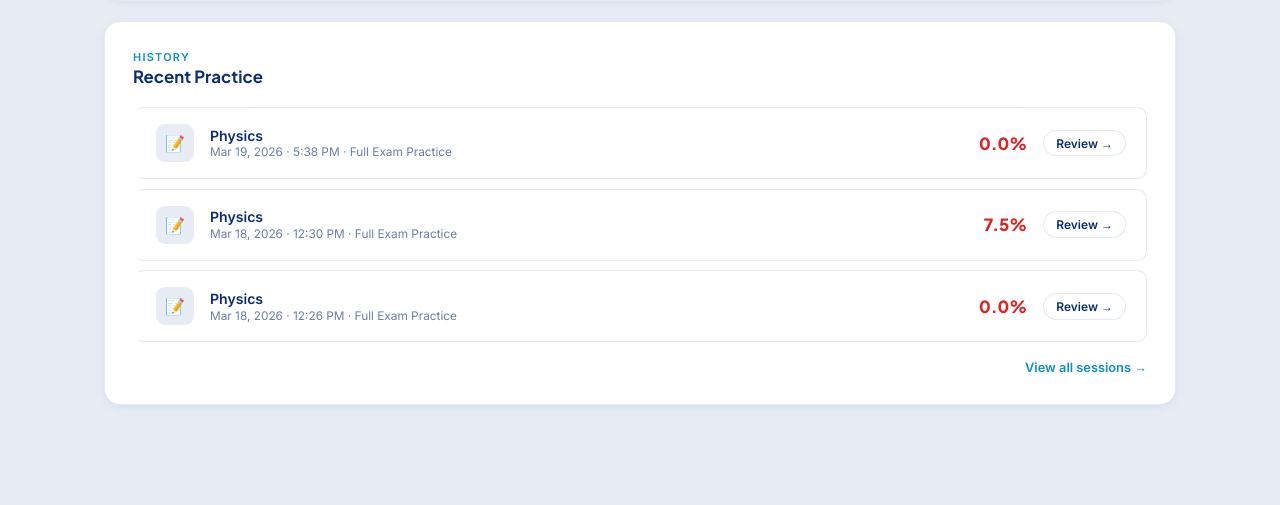
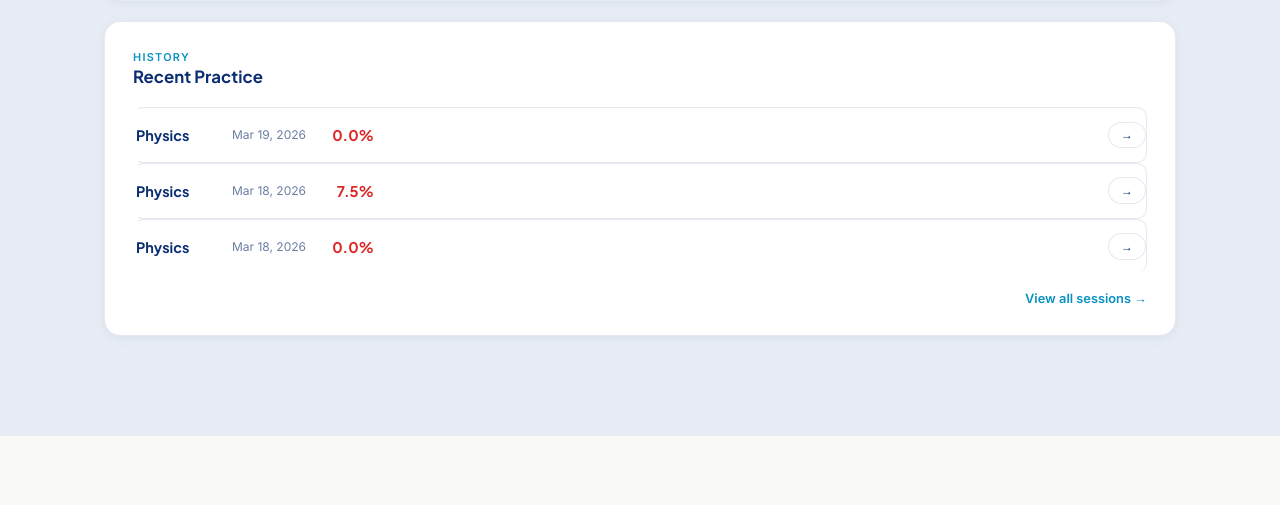
Before and after one commit to Oneshojon/Brainz-Academy, a Django app: page /dashboard/ in a window 1280 px wide. Shown: the part 1144-1649 px from the top of the page. After the commit the page ends 1580 px from the top, so only its background shows below. Run offline with Django 5.2, Linux system fonts and the light colour scheme; a user stored in the database is signed in; data comes from the database, SQL or seed files in the repository.

Commit message:
Fix recent session on dashboard - 2

```diff
--- a/Users/static/Users/dashboard.css
+++ b/Users/static/Users/dashboard.css
@@ -79,56 +79,127 @@
 }
 .btn-upgrade:hover { background: #9a6e00; }
 
-@media (max-width: 640px) {
+/* ── Recent Sessions: card layout ── */
+.sessions-list {
+  display: flex;
+  flex-direction: column;
+  gap: 0;
+}
+
+.session-row {
+  display: flex;
+  align-items: flex-start;
+  justify-content: space-between;
+  padding: 1.1rem 0.25rem;
+  border-bottom: 1px solid var(--border);
+  gap: 0.5rem;
+}
+
+.session-row:last-child {
+  border-bottom: none;
+}
+
+.session-main {
+  display: flex;
+  flex-direction: column;
+  gap: 0.25rem;
+  flex: 1;
+}
+
+.session-title {
+  font-family: 'Plus Jakarta Sans', sans-serif;
+  font-weight: 700;
+  font-size: 1rem;
+  color: var(--navy);
+}
+
+.session-series {
+  font-size: 0.82rem;
+  color: var(--muted);
+}
+
+.session-type-badge {
+  display: inline-block;
+  font-size: 0.68rem;
+  font-weight: 700;
+  letter-spacing: 0.04em;
+  color: var(--blue);
+  background: rgba(9,146,194,0.08);
+  border: 1px solid rgba(9,146,194,0.2);
+  border-radius: 100px;
+  padding: 0.2rem 0.6rem;
+  width: fit-content;
+  margin: 0.1rem 0;
+}
+
+.session-date {
+  font-size: 0.78rem;
+  color: var(--muted);
+}
+
+.session-score {
+  font-size: 1rem;
+  font-weight: 700;
+  margin-top: 0.1rem;
+}
+
+.session-arrow {
+  font-size: 0.85rem;
+  color: var(--muted);
+  text-decoration: none;
+  padding-top: 0.2rem;
+  flex-shrink: 0;
+}
+
+/* ── Keep desktop layout intact ── */
+@media (min-width: 641px) {
   .session-row {
-    display: grid;
-    grid-template-columns: 44px 1fr auto auto;
     align-items: center;
-    gap: 0.5rem;
     padding: 0.85rem 0;
   }
 
-  .session-icon {
-    flex-shrink: 0;
-    width: 44px;
-  }
-
-  .session-info {
-    min-width: 0;
-    overflow: hidden;
+  .session-main {
+    flex-direction: row;
+    align-items: center;
+    gap: 1rem;
+    flex-wrap: wrap;
   }
 
   .session-title {
-    font-size: 0.85rem;
-    font-weight: 600;
-    color: var(--navy);
-    white-space: nowrap;
-    overflow: hidden;
-    text-overflow: ellipsis;
-    max-width: 100%;
+    font-size: 0.9rem;
+    min-width: 80px;
   }
 
-  .session-meta {
-    font-size: 0.72rem;
-    color: var(--muted);
+  .session-series {
+    font-size: 0.8rem;
+    flex: 1;
+  }
+
+  .session-type-badge {
+    display: none;
+  }
+
+  .session-date {
+    font-size: 0.75rem;
     white-space: nowrap;
-    overflow: hidden;
-    text-overflow: ellipsis;
-    max-width: 100%;
   }
 
   .session-score {
-    font-size: 0.88rem;
-    font-weight: 700;
-    flex-shrink: 0;
-    min-width: 48px;
+    font-size: 0.92rem;
+    margin-top: 0;
+    min-width: 52px;
     text-align: right;
   }
 
-  .sessions-list a[href] {
-    font-size: 0.72rem;
-    padding: 0.3rem 0.65rem;
+  .session-arrow {
+    font-size: 0.75rem;
+    font-weight: 700;
+    color: var(--navy);
+    text-decoration: none;
+    padding: 0.3rem 0.75rem;
+    border: 1.5px solid var(--border);
+    border-radius: 100px;
+    background: #ffffff;
     white-space: nowrap;
-    flex-shrink: 0;
   }
 }
--- a/Users/templates/Users/dashboard.html
+++ b/Users/templates/Users/dashboard.html
@@ -191,19 +191,13 @@
       <div class="sessions-list">
         {% for session in recent_sessions %}
         <div class="session-row">
-          <div class="session-icon">
-            {% if session.session_type == 'EXAM' %}📝
-            {% elif session.session_type == 'TOPIC' %}📖
-            {% else %}🗂️{% endif %}
-          </div>
-          <div class="session-info">
-            <div class="session-title">
-              {{ session.subject|default:"General" }}{% if session.exam_series %} · {{ session.exam_series }}{% endif %}
-            </div>
-            <div class="session-meta">
-              {{ session.started_at|date:"M j, Y · g:i A" }} · {{ session.get_session_type_display }}
-            </div>
-          </div>
+          <div class="session-main">
+            <div class="session-title">{{ session.subject|default:"General" }}</div>
+            {% if session.exam_series %}
+              <div class="session-series">{{ session.exam_series }}</div>
+            {% endif %}
+            <span class="session-type-badge">{{ session.get_session_type_display|upper }}</span>
+            <div class="session-date">{{ session.started_at|date:"M j, Y" }}</div>
             {% if session.score_percentage is not None %}
               {% if session.score_percentage >= 70 %}
                 <div class="session-score score-high">{{ session.score_percentage }}%</div>
@@ -215,15 +209,11 @@
             {% else %}
               <div class="session-score" style="color:var(--muted);font-size:0.85rem;">Incomplete</div>
             {% endif %}
+          </div>
           {% if session.completed_at %}
-            <a href="{% url 'practice:results_page' session.id %}"
-               style="font-size:0.75rem; font-weight:700; color:var(--navy);
-                      text-decoration:none; padding:0.3rem 0.75rem;
-                      border:1.5px solid var(--border); border-radius:100px;
-                      flex-shrink:0; transition:all 0.15s; white-space:nowrap;
-                      background:#ffffff;">
-              Review →
-            </a>
+            <a href="{% url 'practice:results_page' session.id %}" class="session-arrow">→</a>
+          {% else %}
+            <span class="session-arrow" style="color:var(--muted);">→</span>
           {% endif %}
         </div>
         {% endfor %}
```
Lines whose indentation alone changed are shown as unchanged.
